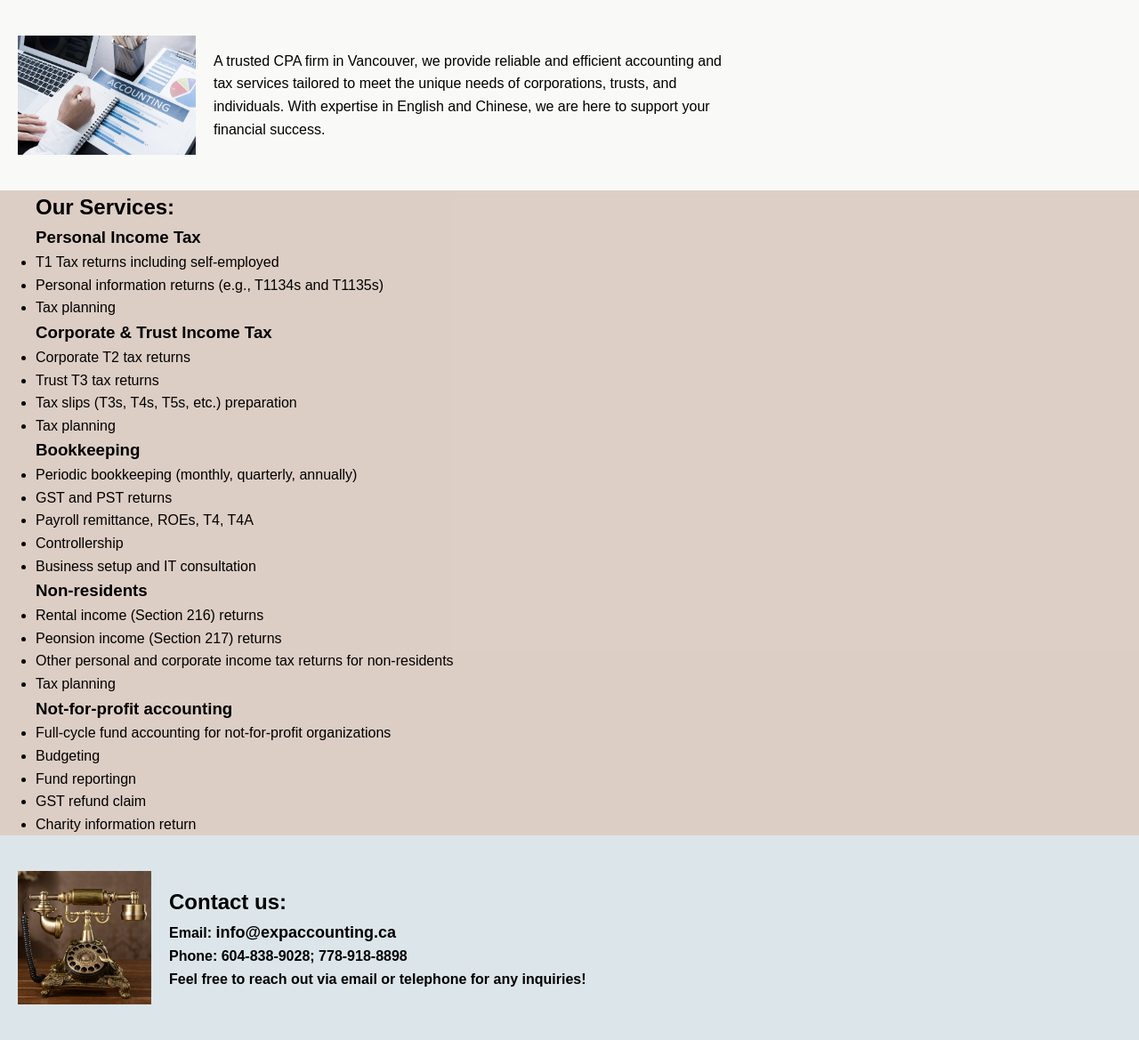
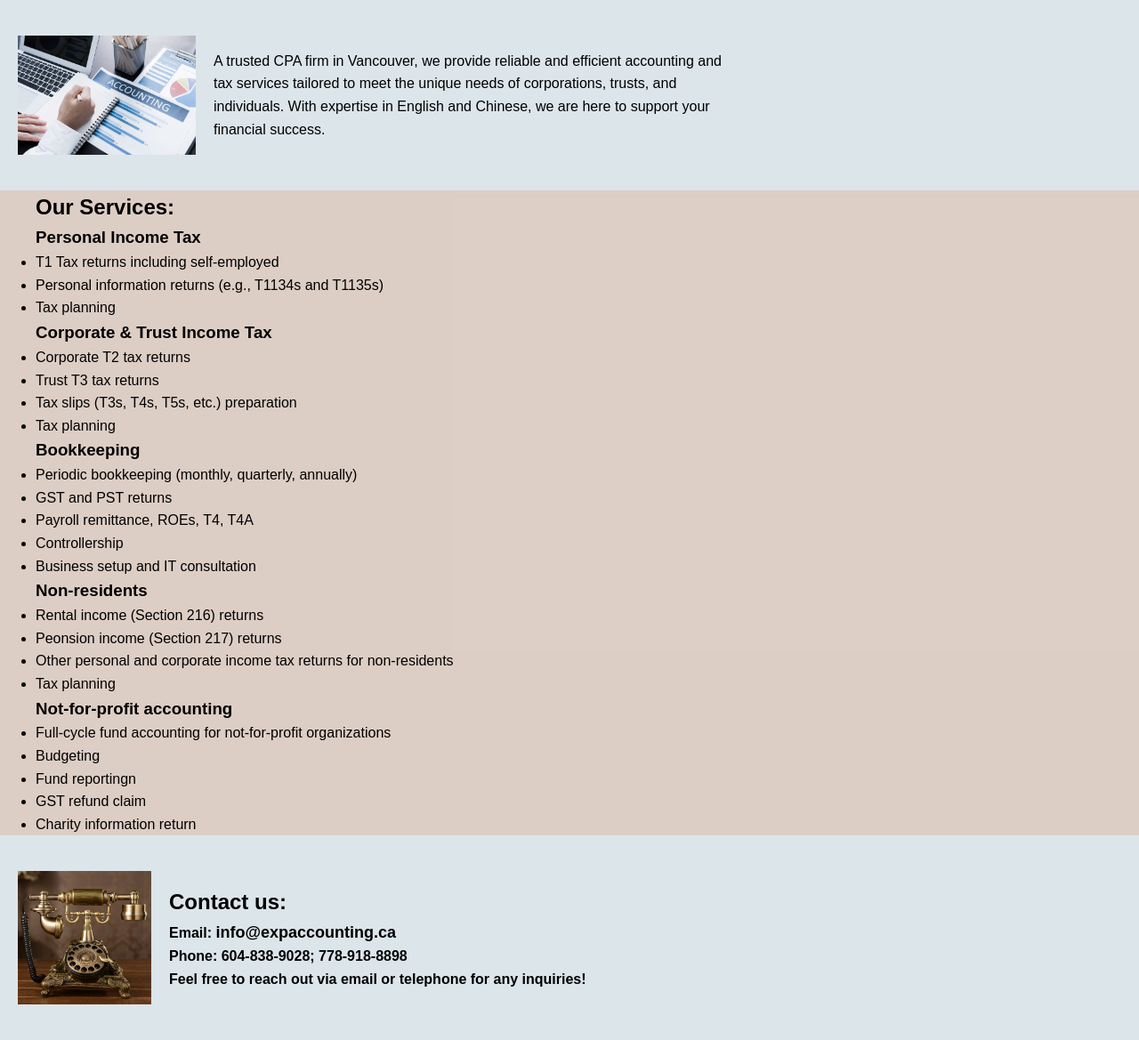
Before and after one commit to Martin60486/EXP, a Jekyll site: the page built from index.md, in a window 1280 px wide. Shown: the part 540-1709 px from the top of the page at 89% size. Built offline with Jekyll 4.4.1, drawn with Linux system fonts in a browser that asks for light colours.

Commit message:
add margin/padding for contact

```diff
--- a/assets/css/styles.css
+++ b/assets/css/styles.css
@@ -55,7 +55,7 @@
 
 /* About Section */
 .about {
-    background-color: #f9f9f7;
+    background-color: #dce5ea;
     padding: 40px 20px;
     color: black;
     display: flex;
@@ -134,6 +134,13 @@
     }
     .about, .contact {
         width: 100%;
+        align-items: center;
+        background-color: #1f5a7f;
+        color: black;
+        padding: 20px; /* Adjust as needed for inner spacing */
+        margin: 20px; /* Adds space around the contact section */
+        text-align: left;
+        border-radius: 8px; /* Optional: adds rounded corners for a softer look */
     }
     .text-content, .about-content, .contact, .contact-info {
         display: flex;
```
